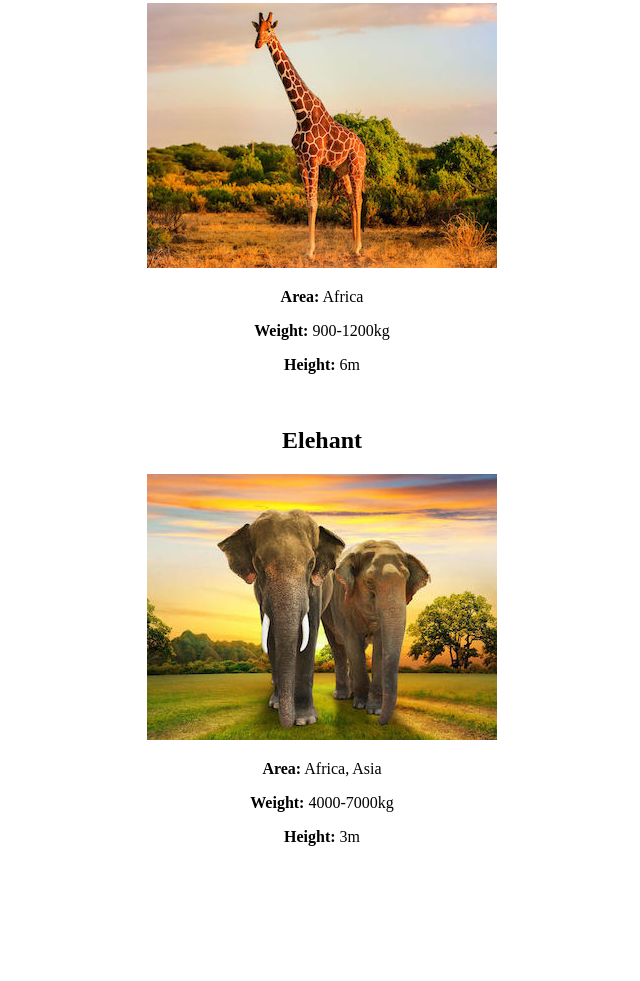
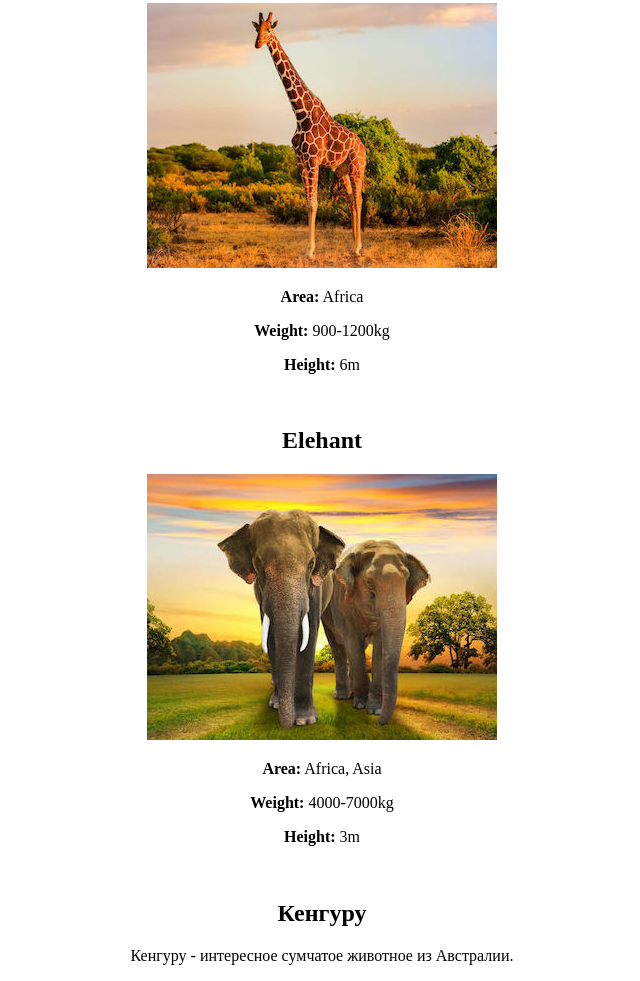
Before and after one commit to kavalleria/wild_animals, a plain HTML site: page index.html in a window 1280 px wide. Shown: the part 323-1304 px from the top of the page, without its empty margins (318-958 px from the left). Before the commit the page ends 1211 px from the top, so only its background shows below. Drawn offline with Linux system fonts and the light colour scheme.

Commit message:
Добавлена секция для кенгуру

```diff
--- a/index.html
+++ b/index.html
@@ -34,3 +34,8 @@
 
   </body>
 </html>
+
+<section id="kangaroo">
+    <h2>Кенгуру</h2>
+    <p>Кенгуру - интересное сумчатое животное из Австралии.</p>
+</section>
```
